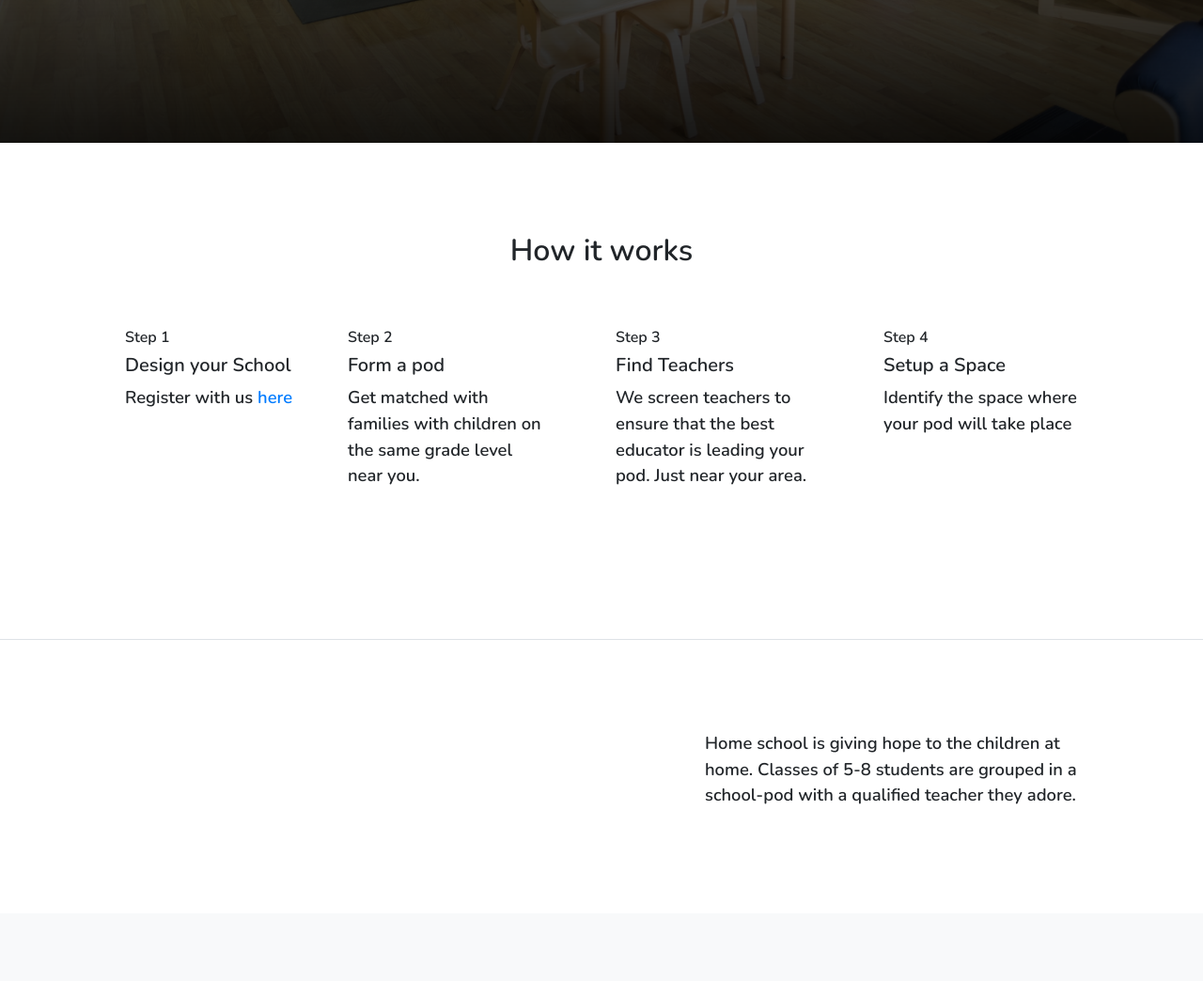
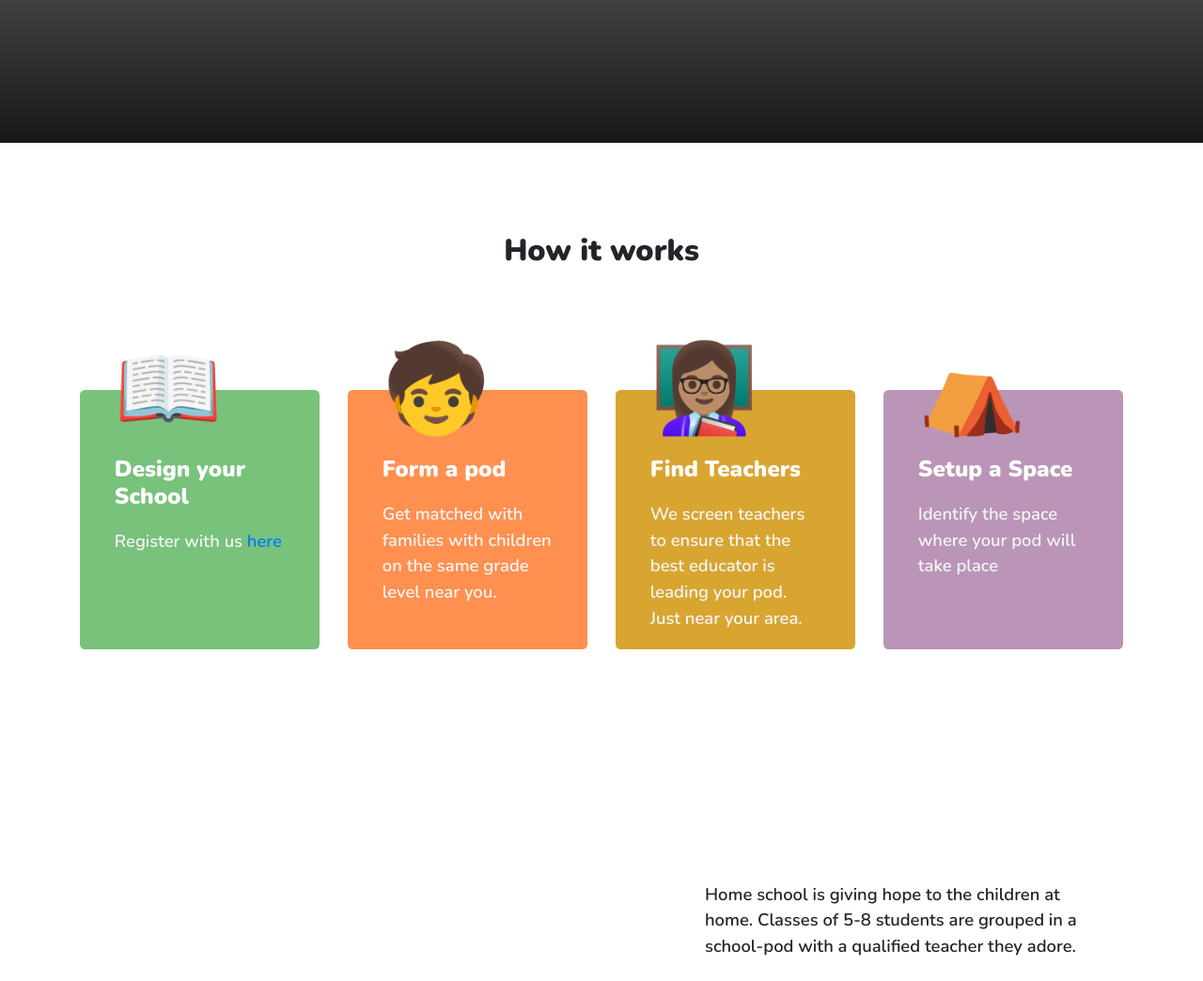
Before and after one commit to Cathella/HomeSchool, a plain HTML site: page index.html in a window 1280 px wide. Shown: the part 736-1780 px from the top of the page at 94% size. Drawn offline with nearby package versions, Linux system fonts and the light colour scheme.

Commit message:
style the how section

```diff
--- a/index.html
+++ b/index.html
@@ -42,21 +42,21 @@
             </div>
         </div>
 
-        <div class="border-bottom">
+        <div class="how">
             <div class="container pt-5 pb-5 mb-5">
                 <h2 class="pb-3 mt-5 mb-5 text-center">How it works</h2>
-                <div class="row mb-5">
+                <div class="row">
                     <div class="col-md-3">
-                        <div class="pl-5">
-                            <h6>Step 1</h6>
-                            <h5>Design your School</h5>
+                        <div class="how-to how-to-1">
+                            <h1>📖</h1>
+                            <h4>Design your School</h4>
                             <p>Register with us <a href="#">here</a></p>
                         </div>
                     </div>
                     <div class="col-md-3">
-                        <div class="pr-5">
-                            <h6>Step 2</h6>
-                            <h5>Form a pod</h5>
+                        <div class="how-to how-to-2">
+                            <h1>🧒</h1>
+                            <h4>Form a pod</h4>
                             <p>
                                 Get matched with families with children on
                                 the same grade level near you.
@@ -64,18 +64,18 @@
                         </div>
                     </div>
                     <div class="col-md-3">
-                        <div class="pr-5">
-                            <h6>Step 3</h6>
-                            <h5>Find Teachers</h5>
+                        <div class="how-to how-to-3">
+                            <h1>👩🏽‍🏫</h1>
+                            <h4>Find Teachers</h4>
                             <p>We screen teachers to ensure that the best educator is
                                 leading your pod. Just near your area.
                             </p>
                         </div>
                     </div>
                     <div class="col-md-3">
-                        <div class="pr-5">
-                            <h6>Step 4</h6>
-                            <h5>Setup a Space</h5>
+                        <div class="how-to how-to-4">
+                            <h1>⛺</h1>
+                            <h4>Setup a Space</h4>
                             <p>Identify the space where your pod will take place</p>
                         </div>
                     </div>
--- a/style.css
+++ b/style.css
@@ -10,6 +10,7 @@ body {
     color: #1c93ae;
 }
 
+/* Intro */
 .intro {
     background: linear-gradient(to bottom, rgba(0, 0, 0, 0.1), rgba(0, 0, 0, 0.9)), url('img/gautam-arora-78Ae6N7rNvI-unsplash.jpg');
     background-size: cover;
@@ -20,6 +21,60 @@ body {
 .intro h1 {
     font-size: 3.8em;
     letter-spacing: -3px;
+    font-weight: 900;
+}
+
+/* How to */
+.how {
+    padding-bottom: 3em;
+}
+
+.how h2 {
+    font-weight: 900;
+}
+
+.how-to {
+    height: 15em;
+    padding: 0 2em;
+    position: relative;
+    margin-top: 3.5em;
+    border-radius: .3em;
+}
+
+.how-to-1 {
+    background: #78c27c;
+}
+
+.how-to-2 {
+
+    background: #ff9050;
+}
+
+.how-to-3 {
+    background: #d9a531;
+}
+
+.how-to-4 {
+    background: #ba95b7;
+}
+
+.how-to h1 {
+    font-size: 5em;
+    position: relative;
+    top: -0.6em;
+}
+
+.how-to h4 {
+    color: white;
+    font-weight: 900;
+    position: relative;
+    top: -2em;
+}
+
+.how-to p {
+    position: relative;
+    top: -2em;
+    color: whitesmoke;
 }
 
 /* Buttons */
```
Also changed, not shown: img/gautam-arora-78Ae6N7rNvI-unsplash.jpg (deleted), img/how.png (deleted).
